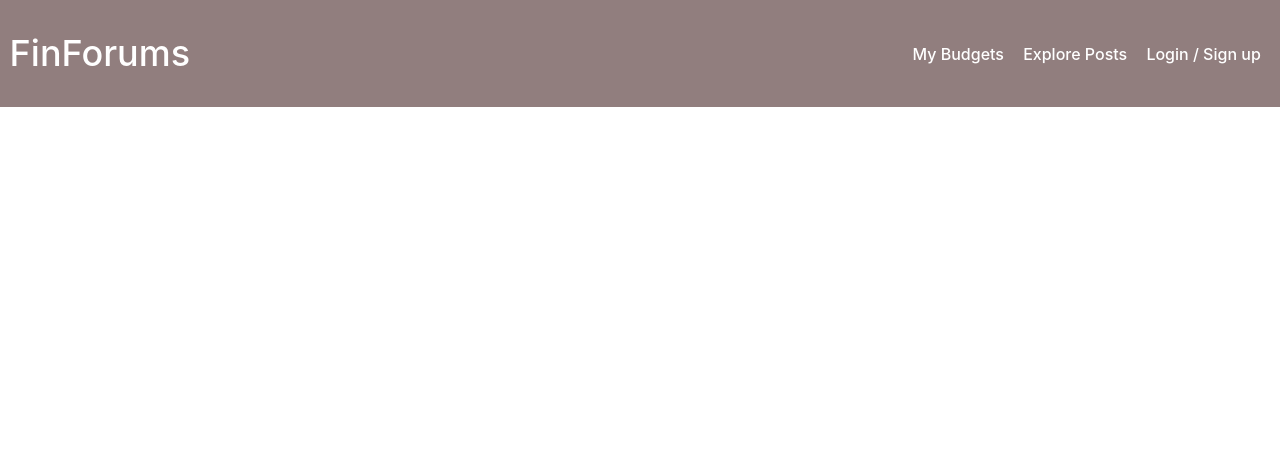
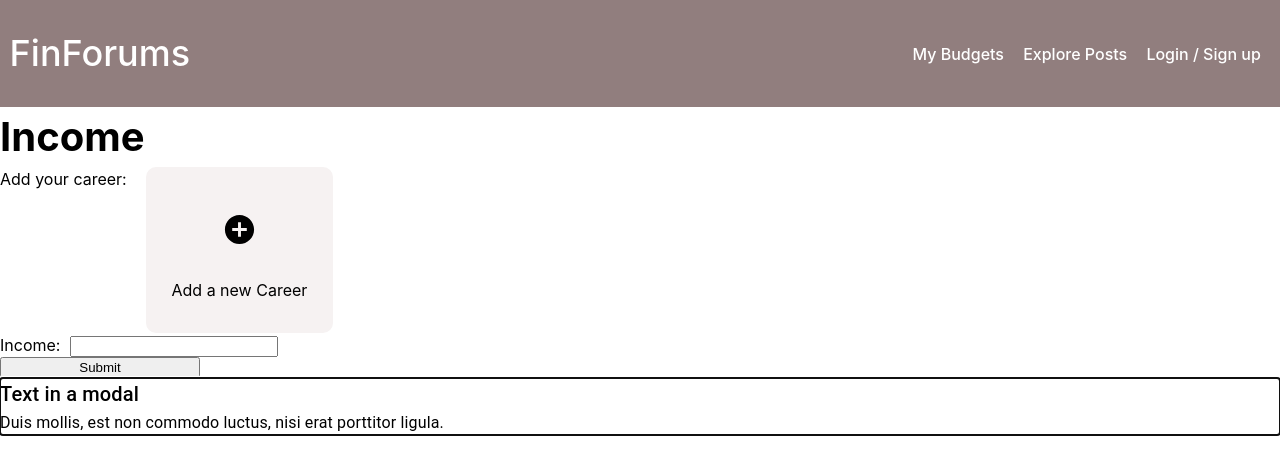
Before and after one commit to eeei3/hackathonsubmission, a React (Vite) app in the folder HTV8_Budgeting_Tool/: page /MyBudgets/budgetcreation in a window 1280 px wide. Shown: the top 474 px of the page. Built offline with nearby package versions, Linux system fonts and the light colour scheme; no server answers.

Commit message:
tried to do budget creation

```diff
--- a/HTV8_Budgeting_Tool/package.json
+++ b/HTV8_Budgeting_Tool/package.json
@@ -17,6 +17,7 @@
     "@mui/icons-material": "^5.14.13",
     "@mui/lab": "^5.0.0-alpha.148",
     "@mui/material": "^5.14.13",
+    "axios": "^1.5.1",
     "dotenv": "^16.3.1",
     "firebase": "^10.5.0",
     "react": "^18.2.0",
--- a/HTV8_Budgeting_Tool/src/App.jsx
+++ b/HTV8_Budgeting_Tool/src/App.jsx
@@ -4,6 +4,7 @@ import DefaultPage from './components/DefaultPage';
 import Threads from './components/Threads';
 import RegistrationPage from './components/RegistrationPage';
 import { Route, Routes } from 'react-router-dom';
+import BudgetCreation from "./components/BudgetCreation.jsx";
 
 function App() {
   return (
@@ -15,7 +16,7 @@ function App() {
         <Route path='/Threads' element={<Threads />}></Route>
         <Route path='/MyBudgets' element={<MyBudgets />}></Route>
         <Route path='/RegistrationPage' element={<RegistrationPage />}></Route>
-
+        <Route path='/MyBudgets/budgetcreation' element={<BudgetCreation />}> </Route>
       </Routes>
     </div>
     </>
--- /dev/null
+++ b/HTV8_Budgeting_Tool/src/components/BudgetCreation.css
@@ -0,0 +1,23 @@
+.expenses-fill {
+  display: flex;
+  flex-direction: column;
+}
+
+.income-title {
+  font-size: 40px;
+  font-weight: bold;
+  text-align: center;
+}
+
+#result-msg {
+  color: green;
+}
+
+input {
+  width: 200px;
+  margin-left: 10px;
+}
+
+button {
+  width: 200px;
+}
--- /dev/null
+++ b/HTV8_Budgeting_Tool/src/components/BudgetCreation.jsx
@@ -0,0 +1,68 @@
+import { useState } from 'react';
+import './BudgetCreation.css';
+import CreateNewAddButton from "./CreateNewAddButton.jsx";
+import {Modal} from "@mui/base";
+import {Box, Typography} from "@mui/material";
+
+
+function evaluateBudget(expenses, income) {
+    if (income - expenses > 0) {
+        document.getElementById("result-msg").hidden = false
+    } else {
+        console.log("You wont get richer typing your stuff here")
+    }
+}
+
+function addCareer() {
+
+}
+
+function BudgetCreation(){
+    const [expense, setExpense] = useState('');
+    const [income, setIncome] = useState('');
+
+    const [open, setOpen] = useState(false);
+    const handleClose = () => setOpen(false);
+
+    return(
+        <>
+            <label className='income-title'>Income</label>
+            <div className='expenses-fill'>
+                <div>
+                    <label>Add your career:</label>
+                    <CreateNewAddButton context='Career' display={open}/>
+                    <div id='career-div'>
+                        <Modal id='career-modal'
+                            open={true}
+                            onClose={handleClose}
+                            aria-labelledby="modal-modal-title"
+                            aria-describedby="modal-modal-description"
+                            >
+                            <Box>
+                                <Box>
+                                    <Typography id="modal-modal-title" variant="h6" component="h2">
+                                        Text in a modal
+                                    </Typography>
+                                    <Typography id="modal-modal-description" sx={{ mt: 2 }}>
+                                        Duis mollis, est non commodo luctus, nisi erat porttitor ligula.
+                                    </Typography>
+                                </Box>
+                            </Box>
+                        </Modal>
+                    </div>
+                </div>
+                <div>
+                    <label>Income:</label>
+                    <input onChange={(e) => {setIncome(e.target.value)}}
+                           type='text'/>
+                </div>
+                <button type='button' onClick={e =>
+                    evaluateBudget(expense, income)}>Submit</button>
+                <label id='result-msg' hidden>Good plan!</label>
+            </div>
+
+        </>
+    )
+}
+
+export default BudgetCreation
--- /dev/null
+++ b/HTV8_Budgeting_Tool/src/components/CreateNewAddButton.jsx
@@ -0,0 +1,21 @@
+import AddCircleIcon from "@mui/icons-material/AddCircle";
+
+function CreateNewAddButton({context, display}){
+
+    return(
+        <>
+        <div className='budget-wrapper' onClick={e => {
+            display = true
+        }}>
+            <div className='circle'>
+            <AddCircleIcon fontSize='large'></AddCircleIcon>
+            </div>
+            <div className='centered-text'>
+                Add a new {context}
+            </div>
+        </div>
+        </>
+    )
+}
+
+export default CreateNewAddButton
--- a/HTV8_Budgeting_Tool/src/components/CreateNewBudget.jsx
+++ b/HTV8_Budgeting_Tool/src/components/CreateNewBudget.jsx
@@ -1,20 +1,20 @@
 import './BudgetOverview.css';
 import AddCircleIcon from '@mui/icons-material/AddCircle';
+import {Link} from "react-router-dom";
 
 function CreateNewBudget(){
     return(
         <>
-        <a href=''>
+        <Link to='./budgetcreation'>
         <div className='budget-wrapper'>
             <div className='circle'>
-
             <AddCircleIcon fontSize='large'></AddCircleIcon>
             </div>
             <div className='centered-text'>
                 Create a new Budget
             </div>
         </div>
-        </a>
+        </Link>
         </>
     )
 }
```
Also changed, not shown: 2 other files (tests, documents, lock files or other folders).
